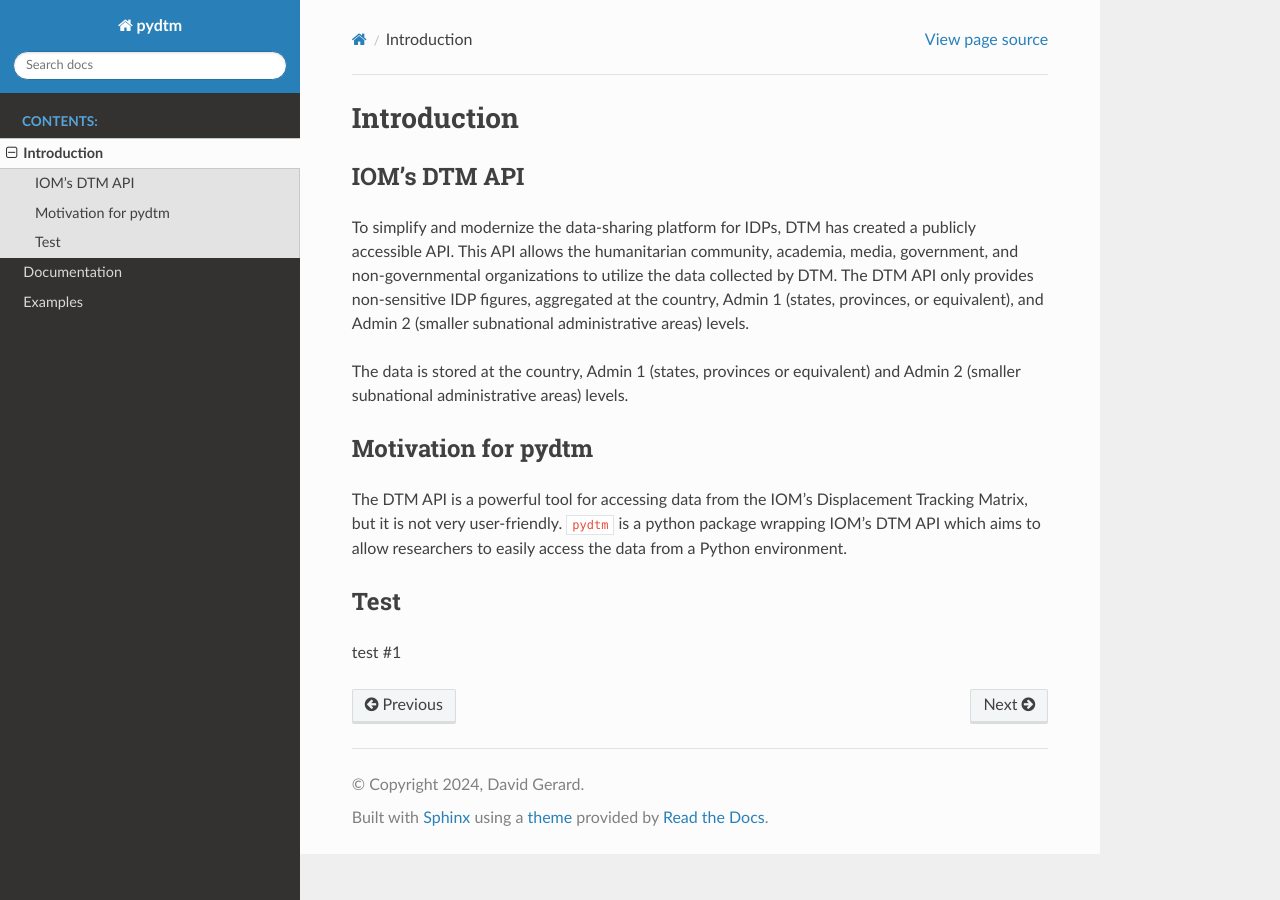
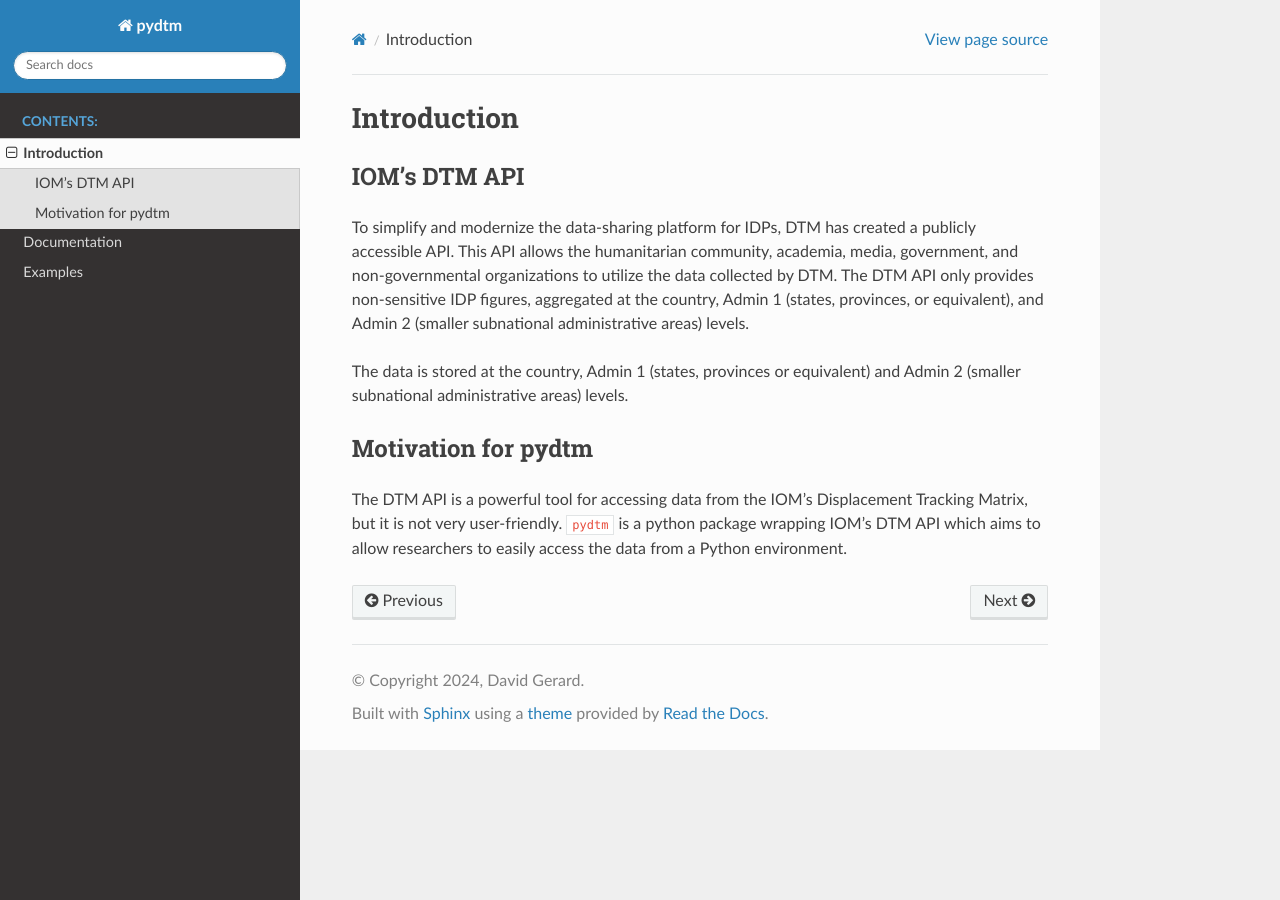
Before and after one commit to Human-Geomonitor/PyDTM, a Sphinx documentation site: the page built from docs/source/intro.rst, in a window 1280 px wide. Built offline with Sphinx 7.4.7 and the Read the Docs theme 2.0.0, drawn with Linux system fonts in a browser that asks for light colours.

Commit message:
Update intro.rst

```diff
--- a/docs/source/intro.rst
+++ b/docs/source/intro.rst
@@ -12,8 +12,3 @@ Motivation for pydtm
 ********************
 
 The DTM API is a powerful tool for accessing data from the IOM's Displacement Tracking Matrix, but it is not very user-friendly. ``pydtm`` is a python package wrapping IOM's DTM API which aims to allow researchers to easily access the data from a Python environment.
-
-
-Test
-****
-test #1
```
